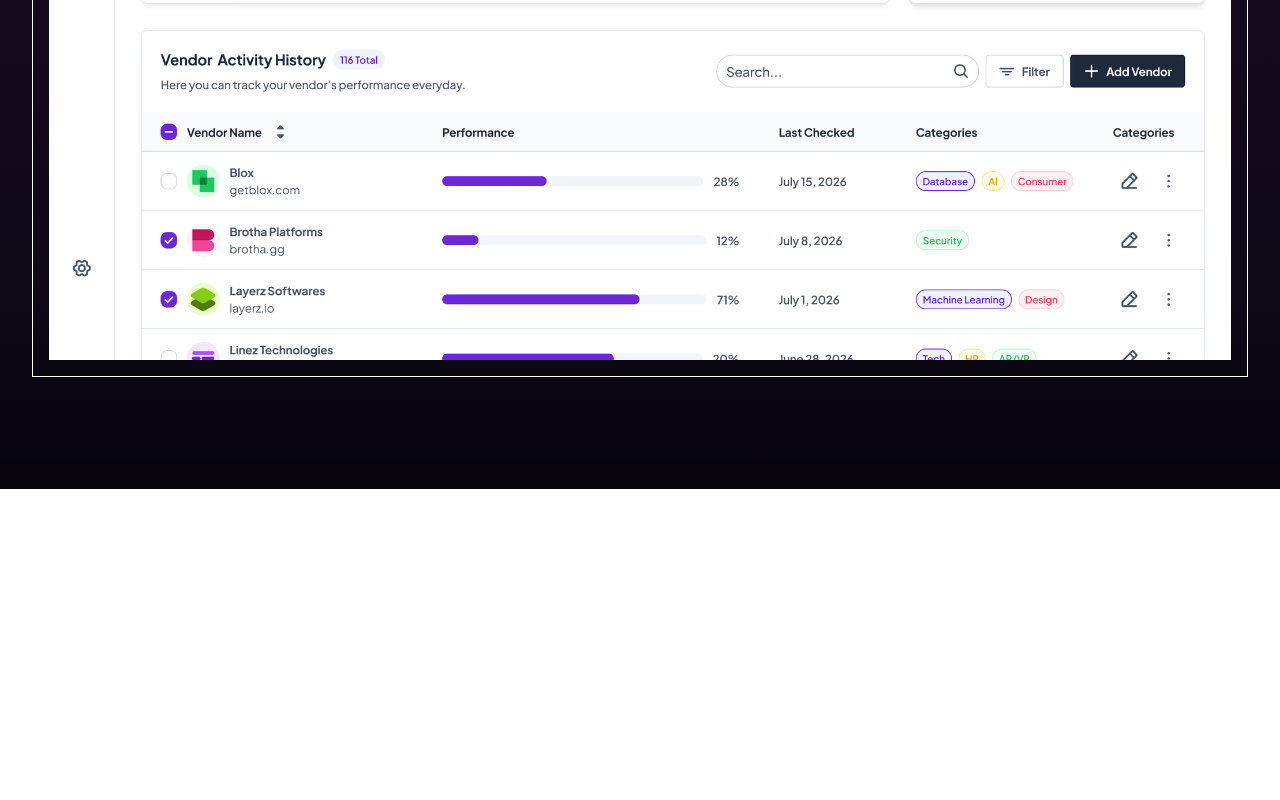
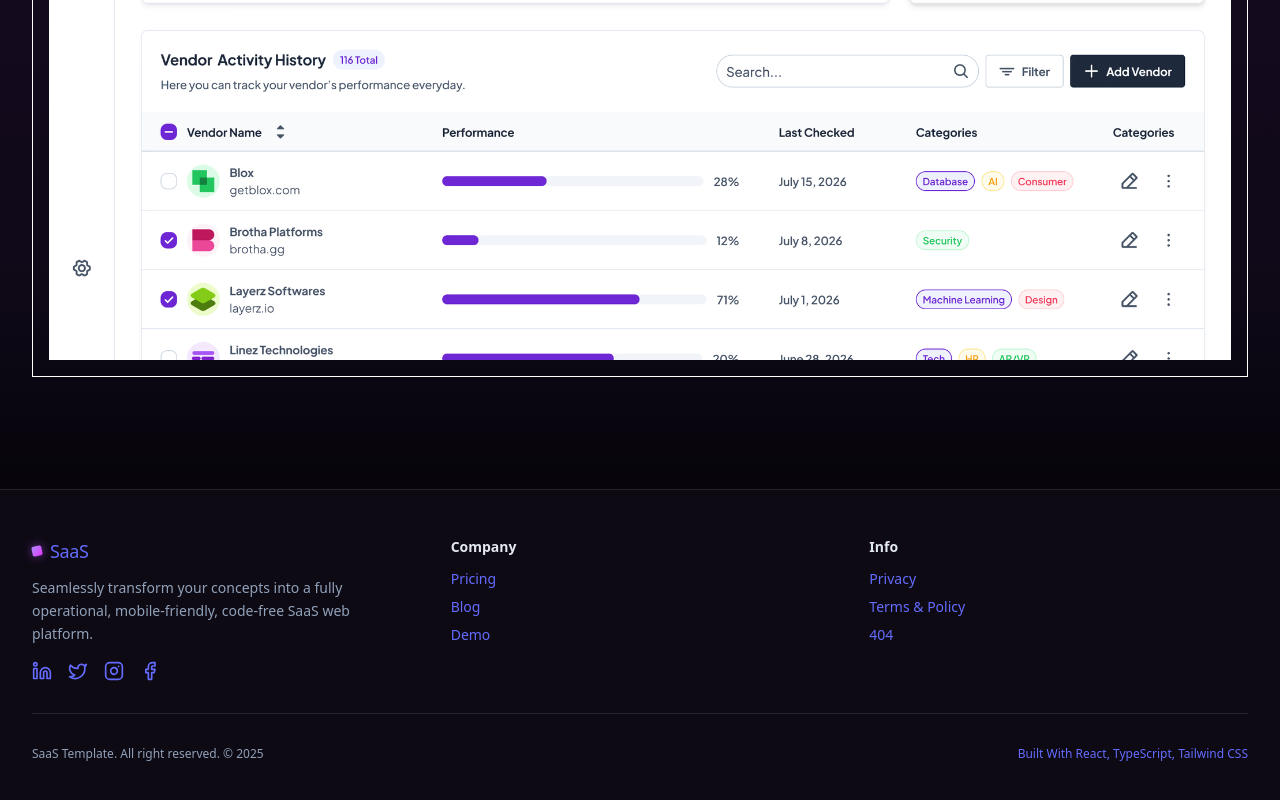
Before and after one commit to SubasisPanda/template-1, a React (Vite) app: page / in a window 1280 px wide. Shown: the part 992-1792 px from the top of the page. Before the commit the page ends 1481 px from the top, so only its background shows below. Built offline with nearby package versions, Linux system fonts and the light colour scheme; the HTML template or start-up script is replaced by a standard one.

Commit message:
routing Apps

```diff
--- a/src/App.tsx
+++ b/src/App.tsx
@@ -2,10 +2,11 @@
 import './App.css'
 import Navbar from '@/components/navbar'
 import Landing from '@/pages/landing'
-import Pricing from "@/pages/pricing"; // <- create this
+import Pricing from "@/pages/pricing";
 import Features from "@/pages/features";
 import { Routes, Route } from "react-router-dom";
-
+import Footer from './components/footer';
+import Demo from '@/pages/demo';
 function App() {
 
   return (
@@ -15,8 +16,11 @@ function App() {
         <Route path="/" element={<Landing />} />
         <Route path="/pricing" element={<Pricing />} />
         <Route path="/features" element={<Features />} />
+        <Route path="/demo" element={<Demo />} />
+
         <Route path="*" element={<div className="p-8 text-white">Not found</div>} />
       </Routes>
+      <Footer />
 
 
     </>
```
